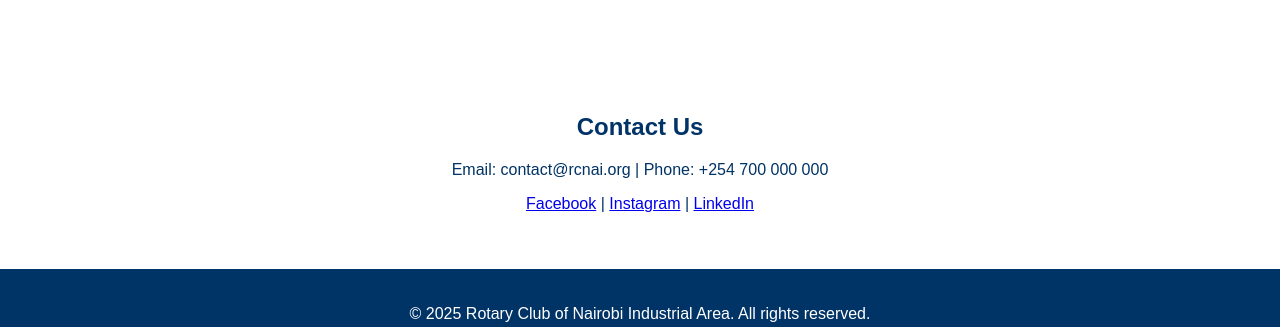
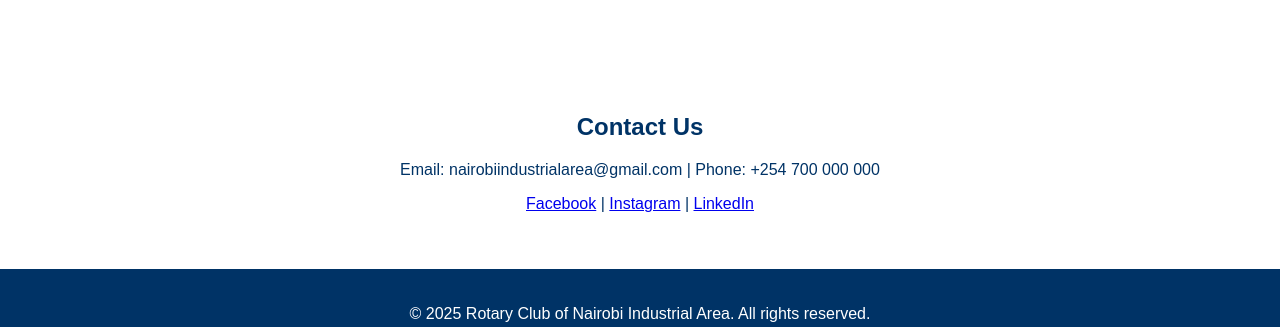
Before and after one commit to T3d-liam/myrotaryclubofnairobiindustrialarea, a plain HTML site: page index.html in a window 1280 px wide. Shown: the part 774-1101 px from the top of the page. Drawn offline with Linux system fonts and the light colour scheme.

Commit message:
Update index.html

```diff
--- a/index.html
+++ b/index.html
@@ -105,7 +105,7 @@
   <!-- Contact Section -->
   <section id="contact">
     <h2>Contact Us</h2>
-    <p>Email: contact@rcnai.org | Phone: +254 700 000 000</p>
+    <p>Email: nairobiindustrialarea@gmail.com | Phone: +254 700 000 000</p>
     <p>
       <a href="https://facebook.com" target="_blank">Facebook</a> |
       <a href="https://www.instagram.com/rc_nairobi.industrial_area?igsh=a2E2MG4xeDY3Zmgz" target="_blank">Instagram</a> |
```
